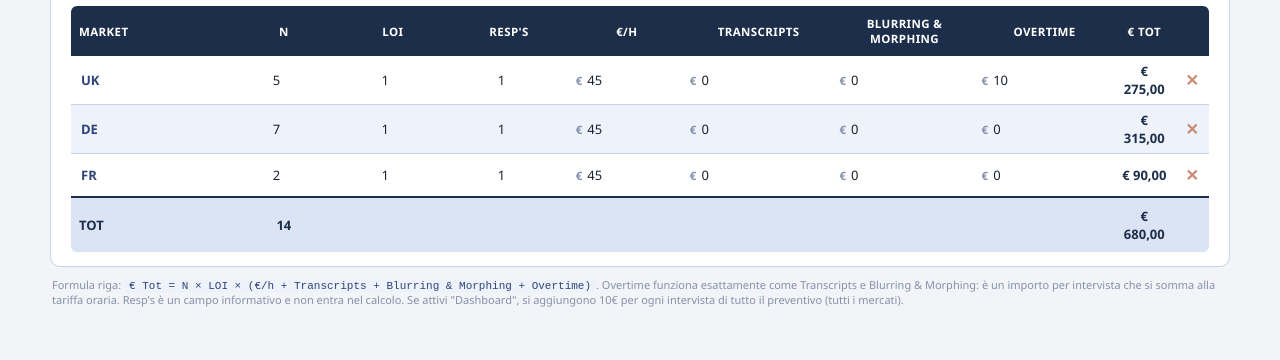
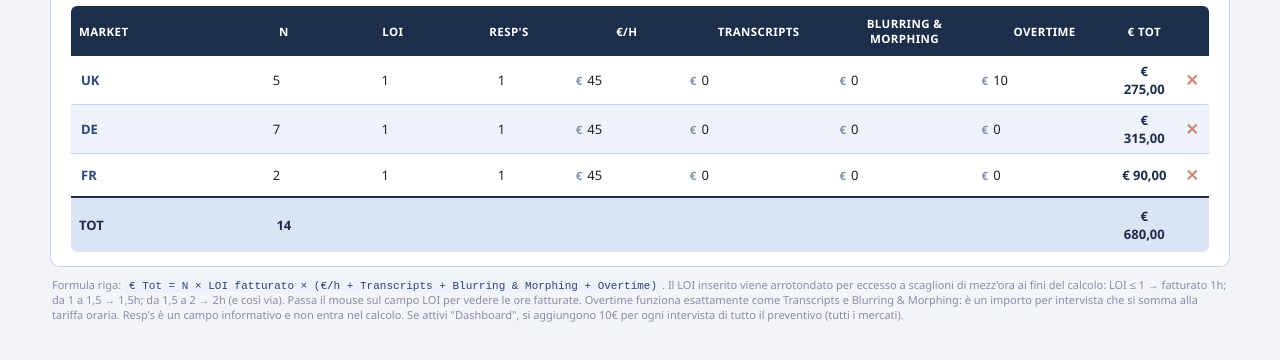
Before and after one commit to teammeetingood-coder/preventivi, a plain HTML site: page index.html in a window 1280 px wide. Shown: the part 342-702 px from the top of the page. Drawn offline with nearby package versions, Linux system fonts and the light colour scheme.

Commit message:
index.html

```diff
--- a/index.html
+++ b/index.html
@@ -439,7 +439,8 @@
   </div>
 
   <div class="formula-hint" id="txtFormulaHint">
-    Formula riga: <code>€ Tot = N × LOI × (€/h + Transcripts + Blurring &amp; Morphing + Overtime)</code>.
+    Formula riga: <code>€ Tot = N × LOI fatturato × (€/h + Transcripts + Blurring &amp; Morphing + Overtime)</code>.
+    Il LOI inserito viene arrotondato per eccesso a scaglioni di mezz'ora ai fini del calcolo: LOI ≤ 1 → fatturato 1h; da 1 a 1,5 → 1,5h; da 1,5 a 2 → 2h (e così via). Passa il mouse sul campo LOI per vedere le ore fatturate.
     Overtime funziona esattamente come Transcripts e Blurring &amp; Morphing: è un importo per intervista che si somma alla tariffa oraria.
     Resp's è un campo informativo e non entra nel calcolo. Se attivi "Dashboard", si aggiungono 10€ per ogni intervista di tutto il preventivo (tutti i mercati).
   </div>
@@ -571,18 +572,32 @@ const DASHBOARD_RATE = 10; // sovrapprezzo dashboard, € per intervista, su tut
 let dashboardActive = false;
 let currentQuoteId = null; // id del preventivo di cronologia attualmente in modifica (null = nuovo, non ancora salvato)
 
+// Scaglioni di fatturazione del LOI: minimo 1 ora, poi arrotonda per eccesso alla mezz'ora.
+// LOI ≤ 1        -> fatturato 1h  (es. 45€)
+// 1 < LOI ≤ 1.5  -> fatturato 1.5h
+// 1.5 < LOI ≤ 2  -> fatturato 2h
+// (e così via ogni mezz'ora in più)
+function billedLoi(loi){
+  if(loi <= 1) return 1;
+  return Math.ceil(loi * 2) / 2;
+}
+
 function recalc(){
   let totN = 0;
   let totEuro = 0;
   rowsBody.querySelectorAll('tr').forEach(tr => {
     const n = Math.round(parseFloat(tr.querySelector('.f-n').value)) || 0;
-    const loi = parseFloat(tr.querySelector('.f-loi').value) || 0;
+    const loiInput = tr.querySelector('.f-loi');
+    const loi = parseFloat(loiInput.value) || 0;
     const rate = parseFloat(tr.querySelector('.f-rate').value) || 0;
     const transcripts = parseFloat(tr.querySelector('.f-transcripts').value) || 0;
     const blurring = parseFloat(tr.querySelector('.f-blurring').value) || 0;
     const overtime = parseFloat(tr.querySelector('.f-overtime').value) || 0;
 
-    const rowTot = n * loi * (rate + transcripts + blurring + overtime);
+    const effLoi = billedLoi(loi);
+    loiInput.title = `LOI fatturato: ${effLoi}h`;
+
+    const rowTot = n * effLoi * (rate + transcripts + blurring + overtime);
     tr.querySelector('.f-tot').textContent = fmtEuro(rowTot);
 
     totN += n;
```
